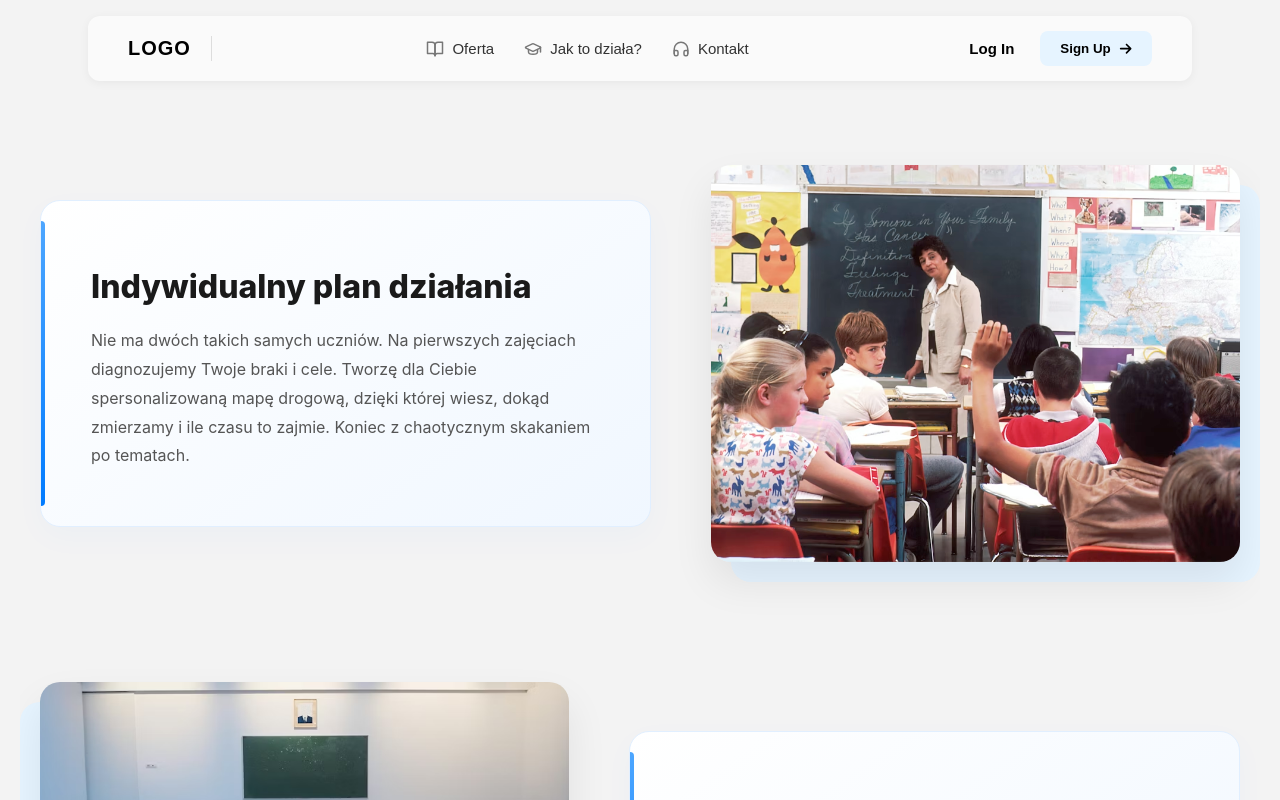
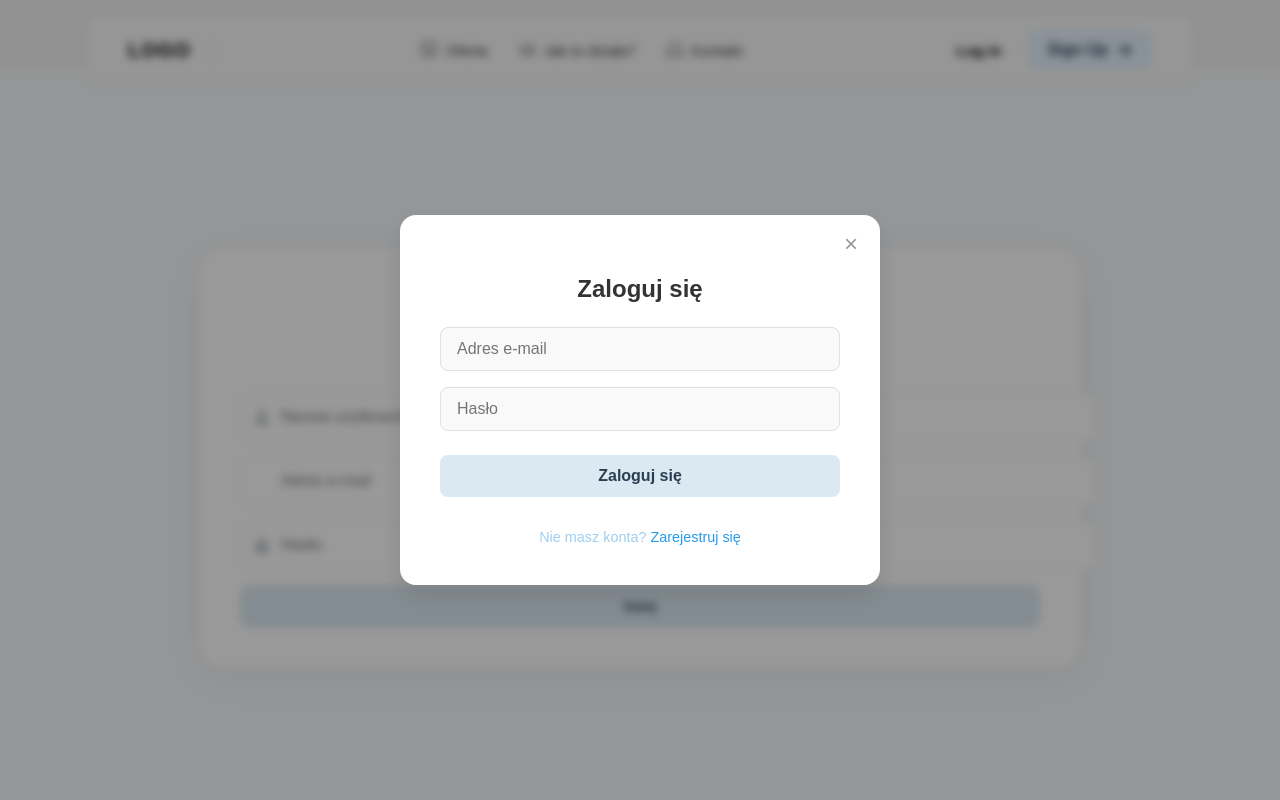
Before and after one commit to Zuzansas/TutorConnect, a React (Create React App) app in the folder frontend/: page /signup in a window 1280 px wide. Both pictures are taken after a click on the button "Log In". Shown: the top 800 px of the page. Built offline with nearby package versions, Linux system fonts and the light colour scheme.

Commit message:
first version of login modal and signup page

```diff
--- a/frontend/package.json
+++ b/frontend/package.json
@@ -11,6 +11,7 @@
     "react": "^19.2.0",
     "react-dom": "^19.2.0",
     "react-icons": "^5.5.0",
+    "react-router-dom": "^7.13.0",
     "react-scripts": "5.0.1",
     "web-vitals": "^2.1.4"
   },
--- a/frontend/src/App.jsx
+++ b/frontend/src/App.jsx
@@ -1,15 +1,22 @@
+import { BrowserRouter as Router, Routes, Route } from 'react-router-dom';
 import styles from './App.module.css';
 import Header from './components/Header/Header';
 import Footer from './components/Footer/Footer';
 import FeatureSection from './components/FeatureSection/FeatureSection';
+import SignupPage from './pages/SignupPage/SignupPage';
 
 function App() {
   return (
-    <div className={styles.app}>
-      <Header />
-      <FeatureSection />
-      <Footer />
-    </div>
+    <Router>
+      <div className={styles.app}>
+        <Header />
+        <Routes>
+          <Route path="/" element={<FeatureSection />} />
+          <Route path="/signup" element={<SignupPage />} />
+        </Routes>
+        <Footer />
+      </div>
+    </Router>
   );
 }
 
--- a/frontend/src/components/Header/Header.jsx
+++ b/frontend/src/components/Header/Header.jsx
@@ -1,37 +1,36 @@
+import { useState } from 'react';
 import styles from './Header.module.css';
-
+import { Link } from 'react-router-dom';
+import LoginModal from '../LoginModal/LoginModal';
 import { FiBookOpen, FiHeadphones } from "react-icons/fi";
 import { LuGraduationCap } from "react-icons/lu";
 import { FaArrowRight } from "react-icons/fa6";
 
 const Header = () => {
+    const [isModalOpen, setIsModalOpen] = useState(false);
+
     return (
-
         <header className={styles.header}>
-
             <div className={styles.headerLeft}>
                 <span className={styles.logo}>LOGO</span>
                 <div className={styles.separator}></div>
             </div>
 
             <nav className={styles.headerCenter}>
-                <a href="#classes" className={styles.navLink}>
-                    <FiBookOpen className={styles.icon} /> Oferta
-                </a>
-                <a href="#teaching" className={styles.navLink}>
-                    <LuGraduationCap className={styles.icon} /> Jak to działa?
-                </a>
-                <a href="#support" className={styles.navLink}>
-                    <FiHeadphones className={styles.icon} /> Kontakt
-                </a>
+                <a href="#classes" className={styles.navLink}><FiBookOpen className={styles.icon} /> Oferta</a>
+                <a href="#teaching" className={styles.navLink}><LuGraduationCap className={styles.icon} /> Jak to działa?</a>
+                <a href="#support" className={styles.navLink}><FiHeadphones className={styles.icon} /> Kontakt</a>
             </nav>
 
             <div className={styles.headerRight}>
-                <button className={styles.btnLogin}>Log In</button>
-                <button className={styles.btnSignup}>
+                <button className={styles.btnLogin} onClick={() => setIsModalOpen(true)}>
+                    Log In
+                </button>
+                <Link to="/signup" className={styles.btnSignup}>
                     Sign Up <FaArrowRight style={{ marginLeft: '8px' }} />
-                </button>
+                </Link>
             </div>
+            <LoginModal isOpen={isModalOpen} onClose={() => setIsModalOpen(false)} />
         </header>
     );
 };
--- a/frontend/src/components/Header/Header.module.css
+++ b/frontend/src/components/Header/Header.module.css
@@ -82,6 +82,8 @@
     display: flex;
     align-items: center;
     transition: background 0.2s;
+    text-decoration: none;
+    color: #2c3e50;
 }
 
 .btnSignup:hover {
--- /dev/null
+++ b/frontend/src/components/LoginModal/LoginModal.jsx
@@ -0,0 +1,35 @@
+import styles from './LoginModal.module.css';
+
+const LoginModal = ({ isOpen, onClose }) => {
+  if (!isOpen) return null;
+
+  return (
+    <div className={styles.overlay} onClick={onClose}>
+      <div className={styles.modalContent} onClick={(e) => e.stopPropagation()}>
+        <button className={styles.closeBtn} onClick={onClose}>×</button>
+        <h2>Zaloguj się</h2>
+
+        <form className={styles.form} onSubmit={(e) => e.preventDefault()}>
+          <input
+            type="email"
+            placeholder="Adres e-mail"
+            required
+          />
+          <input
+            type="password"
+            placeholder="Hasło"
+            required
+          />
+          <button type="submit" className={styles.submitBtn}>
+            Zaloguj się
+          </button>
+          <div className={styles.signInLink}>
+            Nie masz konta? <a href="#signup" onClick={onClose}>Zarejestruj się</a>
+          </div>
+        </form>
+      </div>
+    </div>
+  );
+};
+
+export default LoginModal;
--- /dev/null
+++ b/frontend/src/components/LoginModal/LoginModal.module.css
@@ -0,0 +1,99 @@
+.overlay {
+    position: fixed;
+    top: 0;
+    left: 0;
+    width: 100%;
+    height: 100%;
+    background: rgba(0, 0, 0, 0.4);
+    backdrop-filter: blur(4px);
+    display: flex;
+    justify-content: center;
+    align-items: center;
+    z-index: 9999;
+}
+
+.modalContent {
+    background: #ffffff;
+    padding: 40px;
+    border-radius: 16px;
+    position: relative;
+    width: 90%;
+    max-width: 400px;
+    box-shadow: 0 10px 25px rgba(0, 0, 0, 0.1);
+    text-align: center;
+}
+
+.modalContent h2 {
+    margin-bottom: 24px;
+    font-size: 1.5rem;
+    color: #333;
+    font-weight: 600;
+}
+
+.form {
+    display: flex;
+    flex-direction: column;
+    gap: 16px;
+}
+
+.form input {
+    padding: 12px 16px;
+    border: 1px solid #e0e0e0;
+    border-radius: 8px;
+    font-size: 1rem;
+    background-color: #f9f9f9;
+    transition: all 0.2s ease;
+}
+
+.form input:focus {
+    outline: none;
+    border-color: #dbe9f3;
+    background-color: #fff;
+    box-shadow: 0 0 0 4px #dbe9f3;
+}
+
+.submitBtn {
+    margin-top: 8px;
+    padding: 12px;
+    border: none;
+    border-radius: 8px;
+    background-color: #dbe9f3;
+    color: #2c3e50;
+    font-weight: 600;
+    font-size: 1rem;
+    cursor: pointer;
+    transition: background-color 0.2s ease;
+}
+
+.submitBtn:hover {
+    background-color: #c5ddec;
+}
+
+.closeBtn {
+    position: absolute;
+    top: 16px;
+    right: 16px;
+    border: none;
+    background: transparent;
+    font-size: 24px;
+    color: #999;
+    cursor: pointer;
+    line-height: 1;
+    transition: color 0.2s;
+}
+
+.closeBtn:hover {
+    color: #333;
+}
+
+.signInLink {
+    margin-top: 16px;
+    font-size: 0.9rem;
+    color: #9ecff1;
+
+    a {
+        text-decoration: none;
+        color: #259aee;
+        font-weight: 500;
+    }
+}
--- /dev/null
+++ b/frontend/src/pages/SignupPage/SignupPage.jsx
@@ -0,0 +1,80 @@
+import { useState } from 'react';
+import styles from './SignupPage.module.css';
+import { FaUser, FaLock, FaMapMarkerAlt, FaCheckCircle } from "react-icons/fa";
+
+const SignupPage = () => {
+    const [step, setStep] = useState(1);
+    const [formData, setFormData] = useState({
+        fullName: '', username: '', email: '',
+        password: '', city: '', bio: ''
+    });
+
+    const nextStep = () => setStep(prev => prev + 1);
+    const prevStep = () => setStep(prev => prev - 1);
+
+    const renderStep = () => {
+        switch (step) {
+            case 1:
+                return (
+                    <div className={styles.stepContainer}>
+                        <h3>Dane konta</h3>
+                        <div className={styles.inputGroup}>
+                            <FaUser className={styles.inputIcon} />
+                            <input type="text" placeholder="Nazwa użytkownika" required />
+                        </div>
+                        <div className={styles.inputGroup}>
+                            <input type="email" placeholder="Adres e-mail" required />
+                        </div>
+                        <div className={styles.inputGroup}>
+                            <FaLock className={styles.inputIcon} />
+                            <input type="password" placeholder="Hasło" required />
+                        </div>
+                        <button className={styles.mainBtn} onClick={nextStep}>Dalej</button>
+                    </div>
+                );
+            case 2:
+                return (
+                    <div className={styles.stepContainer}>
+                        <h3>Twój profil</h3>
+                        <input type="text" placeholder="Imię i nazwisko" className={styles.fullInput} />
+                        <div className={styles.inputGroup}>
+                            <FaMapMarkerAlt className={styles.inputIcon} />
+                            <input type="text" placeholder="Miasto" />
+                        </div>
+                        <textarea placeholder="Twoje Bio..." className={styles.textarea}></textarea>
+                        <div className={styles.btnRow}>
+                            <button className={styles.secondaryBtn} onClick={prevStep}>Wróć</button>
+                            <button className={styles.mainBtn} onClick={nextStep}>Ostatni krok</button>
+                        </div>
+                    </div>
+                );
+            case 3:
+                return (
+                    <div className={styles.stepContainer + ' ' + styles.center}>
+                        <FaCheckCircle className={styles.successIcon} />
+                        <h3>Gotowe!</h3>
+                        <p>Twoje konto zostało przygotowane. Możesz teraz przejść do logowania.</p>
+                        <button className={styles.mainBtn}>Zakończ rejestrację</button>
+                    </div>
+                );
+            default: return null;
+        }
+    };
+
+    return (
+        <div className={styles.pageWrapper}>
+            <div className={styles.signupCard}>
+                <div className={styles.progressTracker}>
+                    <div className={`${styles.dot} ${step >= 1 ? styles.active : ''}`}></div>
+                    <div className={`${styles.line} ${step >= 2 ? styles.active : ''}`}></div>
+                    <div className={`${styles.dot} ${step >= 2 ? styles.active : ''}`}></div>
+                    <div className={`${styles.line} ${step >= 3 ? styles.active : ''}`}></div>
+                    <div className={`${styles.dot} ${step >= 3 ? styles.active : ''}`}></div>
+                </div>
+                {renderStep()}
+            </div>
+        </div>
+    );
+};
+
+export default SignupPage;
--- /dev/null
+++ b/frontend/src/pages/SignupPage/SignupPage.module.css
@@ -0,0 +1,141 @@
+.pageWrapper {
+
+    display: flex;
+    justify-content: center;
+    align-items: center;
+    width: 100%;
+    background-color: #f8fafc;
+    padding: 20px;
+}
+
+.signupCard {
+    background: white;
+    width: 50rem;
+    margin: 10rem;
+    padding: 40px;
+    border-radius: 24px;
+    box-shadow: 0 10px 40px rgba(0, 0, 0, 0.05);
+}
+
+
+.progressTracker {
+    display: flex;
+    align-items: center;
+    justify-content: center;
+    margin-bottom: 40px;
+}
+
+.dot {
+    width: 12px;
+    height: 12px;
+    border-radius: 50%;
+    background: #eee;
+    transition: 0.3s;
+}
+
+.dot.active {
+    background: #2c3e50;
+    box-shadow: 0 0 0 4px #dbe9f3;
+}
+
+.line {
+    width: 40px;
+    height: 2px;
+    background: #eee;
+    margin: 0 10px;
+}
+
+.line.active {
+    background: #dbe9f3;
+}
+
+
+.stepContainer h3 {
+    font-size: 1.5rem;
+    color: #2c3e50;
+    margin-bottom: 24px;
+    text-align: center;
+}
+
+.inputGroup {
+    position: relative;
+    margin-bottom: 16px;
+}
+
+.inputIcon {
+    position: absolute;
+    left: 14px;
+    top: 50%;
+    transform: translateY(-50%);
+    color: #bdc3c7;
+}
+
+.inputGroup input,
+.fullInput,
+.textarea {
+    width: 100%;
+    padding: 14px 14px 14px 40px;
+    border: 1.5px solid #f0f0f0;
+    border-radius: 12px;
+    font-size: 1rem;
+    transition: 0.2s;
+}
+
+.fullInput {
+    padding-left: 14px;
+    margin-bottom: 16px;
+}
+
+.textarea {
+    padding-left: 14px;
+    height: 100px;
+    margin-bottom: 16px;
+    resize: none;
+}
+
+input:focus,
+textarea:focus {
+    outline: none;
+    border-color: #dbe9f3;
+    background-color: #fcfdfe;
+}
+
+.mainBtn {
+    width: 100%;
+    padding: 14px;
+    background-color: #dbe9f3;
+    color: #2c3e50;
+    border: none;
+    border-radius: 12px;
+    font-weight: 700;
+    cursor: pointer;
+    transition: 0.2s;
+}
+
+.mainBtn:hover {
+    background-color: #c5ddec;
+    transform: translateY(-2px);
+}
+
+.btnRow {
+    display: flex;
+    gap: 12px;
+}
+
+.secondaryBtn {
+    flex: 1;
+    background: none;
+    border: 1px solid #eee;
+    border-radius: 12px;
+    cursor: pointer;
+}
+
+.successIcon {
+    font-size: 3rem;
+    color: #2ecc71;
+    margin-bottom: 20px;
+}
+
+.center {
+    text-align: center;
+}
```
Also changed, not shown: 1 other file (tests, documents, lock files or other folders).
